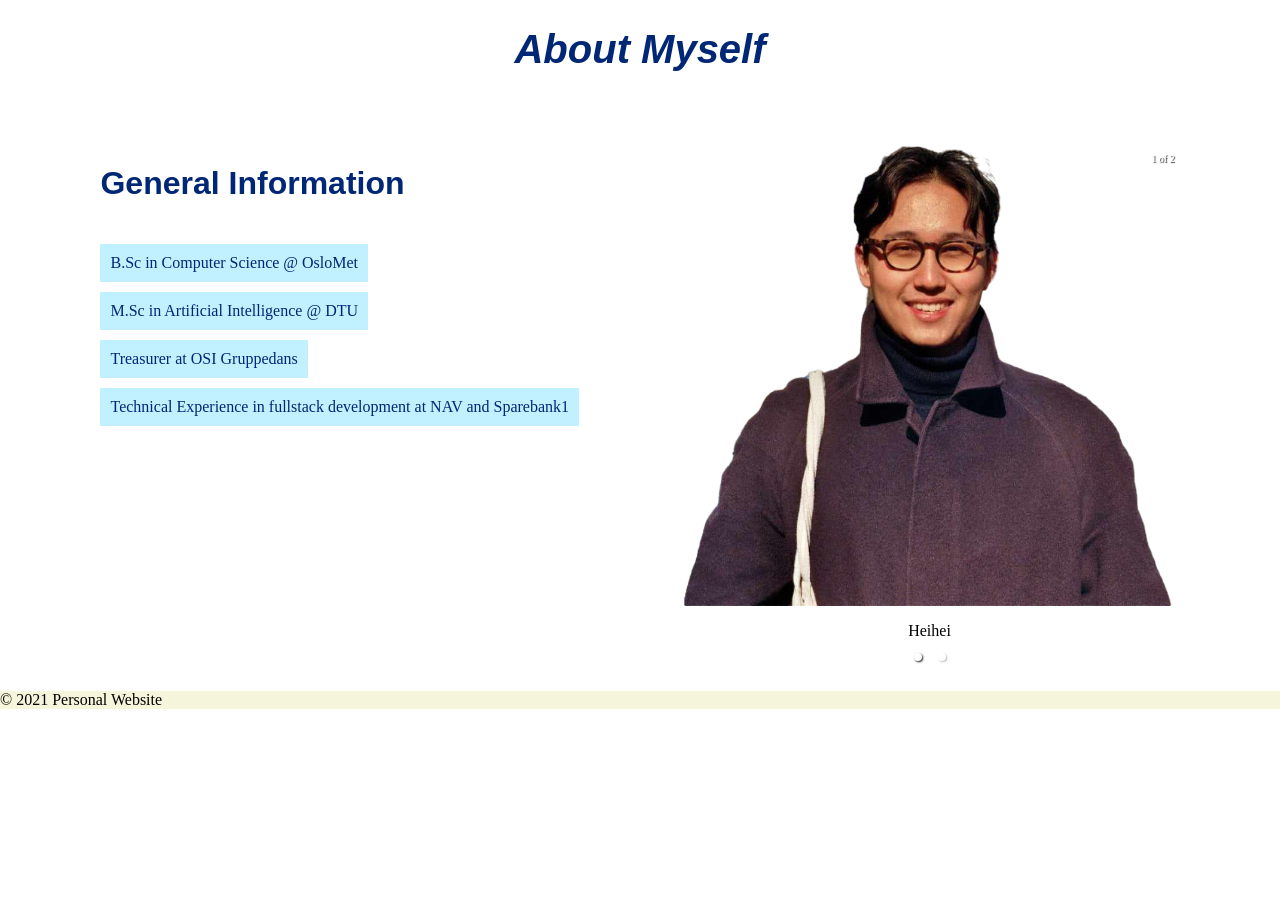
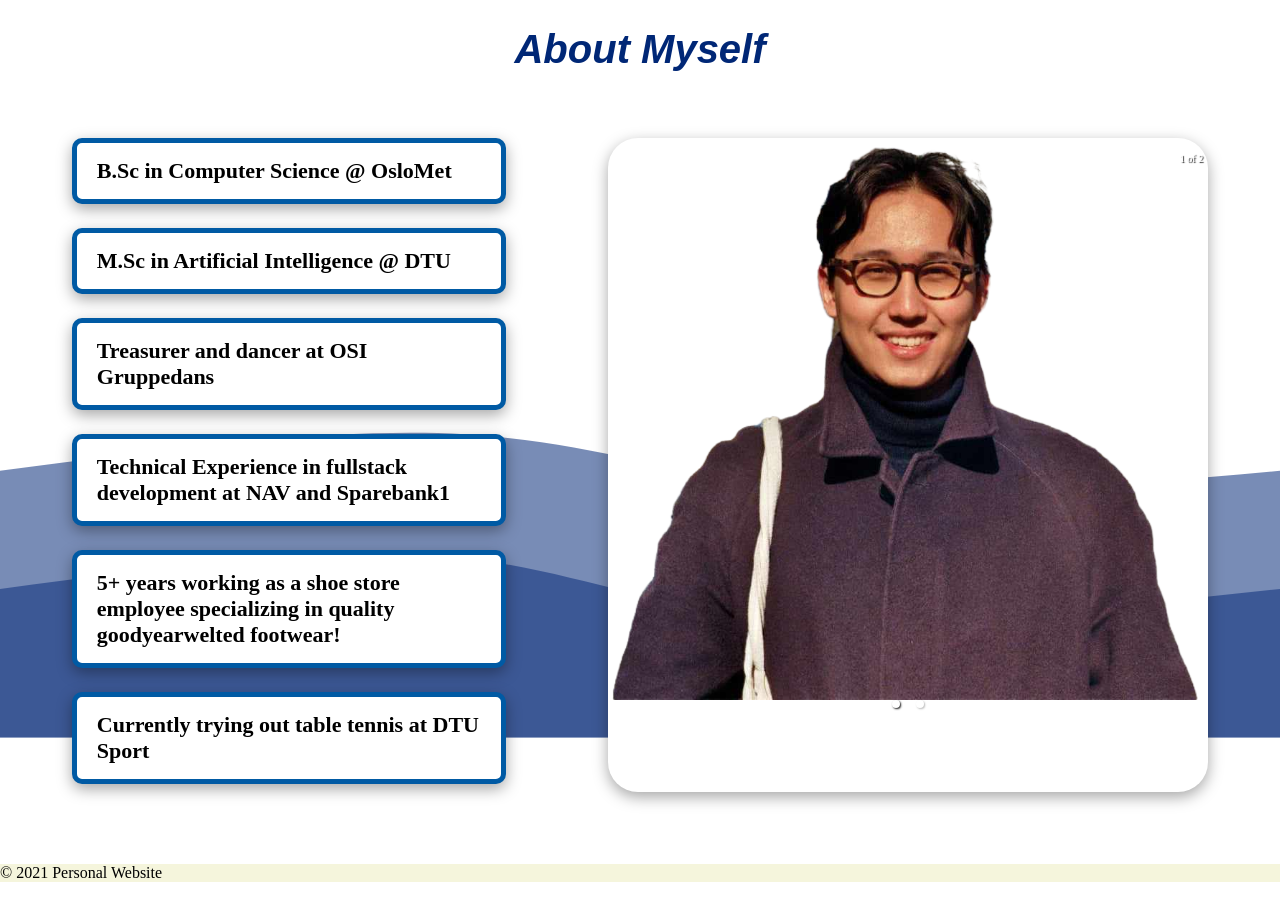
Before and after one commit to GisleGaren/personal-website, a Next.js app in the folder personal-website/: page / in a window 1280 px wide. Shown: the part 800-1698 px from the top of the page. Before the commit the page ends 1525 px from the top, so only its background shows below. Built offline with nearby package versions, Linux system fonts and the light colour scheme.

Commit message:
Slight readability changes

```diff
--- /dev/null
+++ b/personal-website/src/components/shapes/bottomWave/BottomWave.css
@@ -0,0 +1,7 @@
+.bottomWave{
+    position:absolute;
+    top: 0;
+    width: 100%;
+    height:100%;
+    z-index: 0;
+}
--- /dev/null
+++ b/personal-website/src/components/shapes/bottomWave/BottomWave.tsx
@@ -0,0 +1,33 @@
+import "./BottomWave.css";
+
+export const BottomWave = () => {
+  return (
+    <div className="bottomWave">
+      <svg
+        width="100%"
+        height="100%"
+        id="svg"
+        viewBox="0 0 1440 250"
+        xmlns="http://www.w3.org/2000/svg"
+        className="transition duration-300 ease-in-out delay-150"
+      >
+        <path
+          d="M 0,400 L 0,100 C 188.40000000000003,75.33333333333333 376.80000000000007,50.66666666666666 523,59 C 669.1999999999999,67.33333333333334 773.2,108.66666666666669 919,121 C 1064.8,133.33333333333331 1252.4,116.66666666666666 1440,100 L 1440,400 L 0,400 Z"
+          stroke="none"
+          stroke-width="0"
+          fill="#002776"
+          fill-opacity="0.53"
+          className="transition-all duration-300 ease-in-out delay-150 path-0"
+        ></path>
+        <path
+          d="M 0,400 L 0,233 C 181.2,208.86666666666667 362.4,184.73333333333332 499,196 C 635.6,207.26666666666668 727.5999999999999,253.93333333333334 877,266 C 1026.4,278.06666666666666 1233.2,255.53333333333333 1440,233 L 1440,400 L 0,400 Z"
+          stroke="none"
+          stroke-width="0"
+          fill="#002776"
+          fill-opacity="0.5"
+          className="transition-all duration-300 ease-in-out delay-150 path-1"
+        ></path>
+      </svg>
+    </div>
+  );
+};
--- a/personal-website/src/pages/index.css
+++ b/personal-website/src/pages/index.css
@@ -85,35 +85,58 @@
   color: #002776;
 }
 .about-content {
+  position:relative;
   display: flex;
-  justify-content: space-evenly;
+  justify-content: center;
   background-color: white;
+  gap:8vw;
+  padding-bottom: 7vh;
 }
 .left-about {
   display: flex;
   flex-direction: column;
-  max-width: 40vw;
+  z-Index:3;
 }
 
-.left-about h2 {
-  font-family: Arial, Helvetica, sans-serif;
-  font-size: 4vh;
-  color: #002776;
+.right-about{
+  z-index: 3;
+  background-color: #ffffff;
+  border-radius: 30px;
+  box-shadow: rgba(0, 0, 0, 0.35) 0px 5px 15px;
+  border:10px;
 }
 
 .faqList {
-  display: flex;
-  flex-direction: column;
-  gap: 10px;
   list-style-type: none;
   padding-left: 0;
+  margin: 0;
+  display:flex;
+  flex-direction: column;
+  gap:2vh;
+}
+
+.faqList li {
+  background-color: rgba(255, 255, 255); /* Light grey background */
+  margin-bottom: 8px; /* Space between items */
+  padding: 15px 20px; /* Padding inside items */
+  border: 5px solid #005AA4; /* Blue accent border */
+  box-shadow: rgba(0, 0, 0, 0.35) 0px 5px 15px;
+  transition: transform 0.3s ease, background-color 0.3s ease, box-shadow 0.3s ease;
+  border-radius: 10px;
+  width:30vw;
+}
+
+.faqList li:hover {
+  background-color: #f0f0f0; /* Lighter grey on hover */
+  transform: translateY(-2px) scale(1.1); /* Slight raise */
+  box-shadow: 8px 8px 12px rgba(0,0,0,0.2); /* Enhanced shadow on hover */
 }
 
 .faqList li span {
   display: inline-block;
-  background-color: rgb(193, 240, 255);
-  padding: 10px;
-  color: #002776;
+  font-size: 22px; /* Larger font size */
+  font-weight: bold; /* Bolder font weight */
+  color: #000000; /* Blue text color */
 }
 
 @keyframes fadeIn {
--- a/personal-website/src/pages/index.tsx
+++ b/personal-website/src/pages/index.tsx
@@ -4,6 +4,7 @@ import "react-responsive-carousel/lib/styles/carousel.min.css";
 import { LowerWave } from "@/components/shapes/lowerWave/LowerWave";
 import { Button } from "@/components/functionality/button/Button";
 import { Tag } from "@/components/other/tags/tag";
+import { BottomWave } from "@/components/shapes/bottomWave/BottomWave";
 
 const Home = () => {
   return (
@@ -40,7 +41,6 @@ const Home = () => {
       </div>
       <div className="about-content">
         <div className="left-about">
-          <h2>General Information</h2>
           <ul className="faqList">
             <li>
               <span>B.Sc in Computer Science @ OsloMet</span>
@@ -49,7 +49,7 @@ const Home = () => {
               <span>M.Sc in Artificial Intelligence @ DTU</span>
             </li>
             <li>
-              <span>Treasurer at OSI Gruppedans</span>
+              <span>Treasurer and dancer at OSI Gruppedans</span>
             </li>
             <li>
               <span>
@@ -57,11 +57,21 @@ const Home = () => {
                 Sparebank1
               </span>
             </li>
+            <li>
+              <span>
+                5+ years working as a shoe store employee specializing in quality goodyearwelted footwear!
+              </span>
+            </li>
+            <li>
+              <span>
+                Currently trying out table tennis at DTU Sport
+              </span>
+            </li>
           </ul>
         </div>
         <div className="right-about">
           <Carousel
-            width={500}
+            width={600}
             autoPlay
             interval={8000}
             infiniteLoop
@@ -70,14 +80,13 @@ const Home = () => {
           >
             <div>
               <img src="/images/profile.png" />
-              <p>Heihei</p>
             </div>
             <div>
               <img src="/images/profilePimp.png" alt="" />
-              <p>yoyo</p>
             </div>
           </Carousel>
         </div>
+        <BottomWave></BottomWave>
       </div>
     </div>
   );
```
